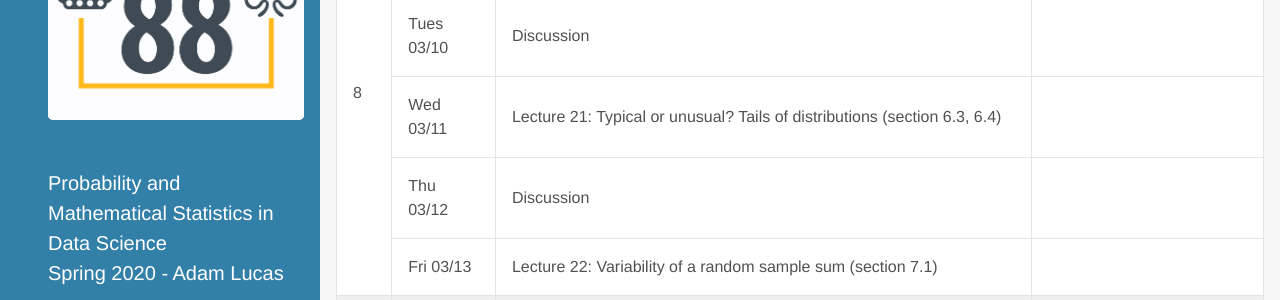
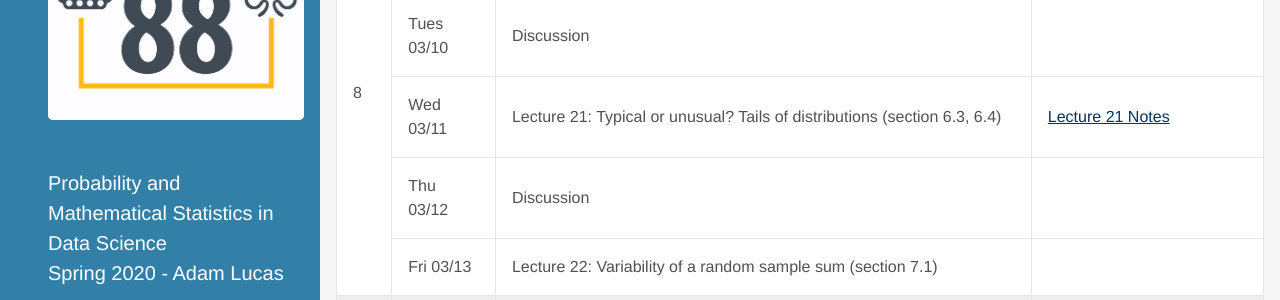
Before and after one commit to stat88/stat88.github.io, a Jekyll site: the page built from index.html, in a window 1280 px wide and 900 px high, scrolled down 3322 px. Shown: the part 152-452 px from the top of the window. Built offline with Jekyll 4.4.1, drawn with Linux system fonts in a browser that asks for light colours; some web fonts are replaced; the list of posts is cut into pages by our own code.

Commit message:
add two notes

```diff
--- a/_data/syllabus2.yml
+++ b/_data/syllabus2.yml
@@ -203,6 +203,9 @@ weeks:
       content: "Discussion"
     - date: Wed 03/11
       content: "Lecture 21: Typical or unusual? Tails of distributions (section 6.3, 6.4)"
+      assignments:
+      - name: "Lecture 21 Notes"
+        url: http://stat88.org/assets/notes/Lec21.pdf
     - date: Thu 03/12
       content: "Discussion"
     - date: Fri 03/13
```
Also changed, not shown: 2 other files.
